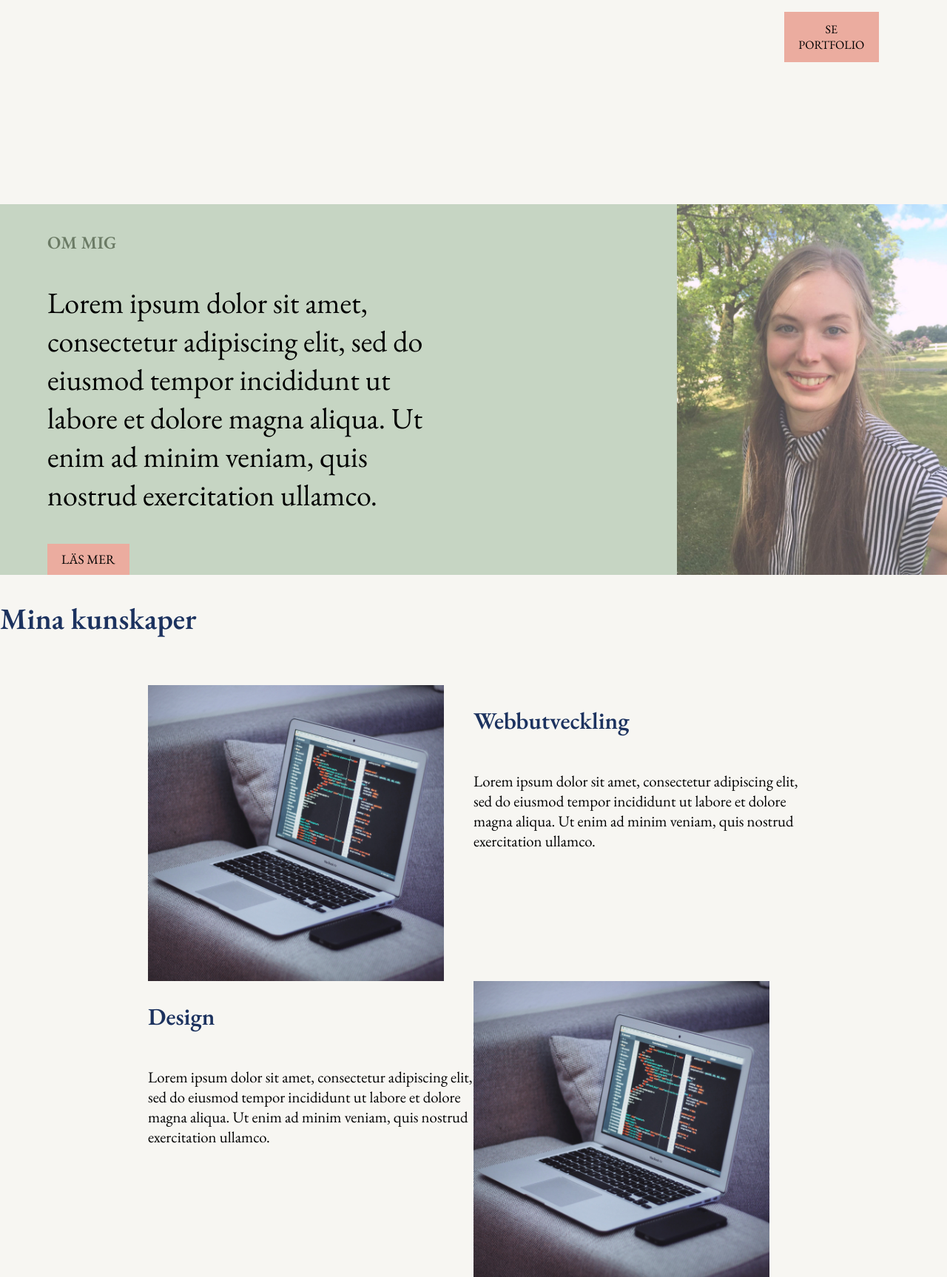
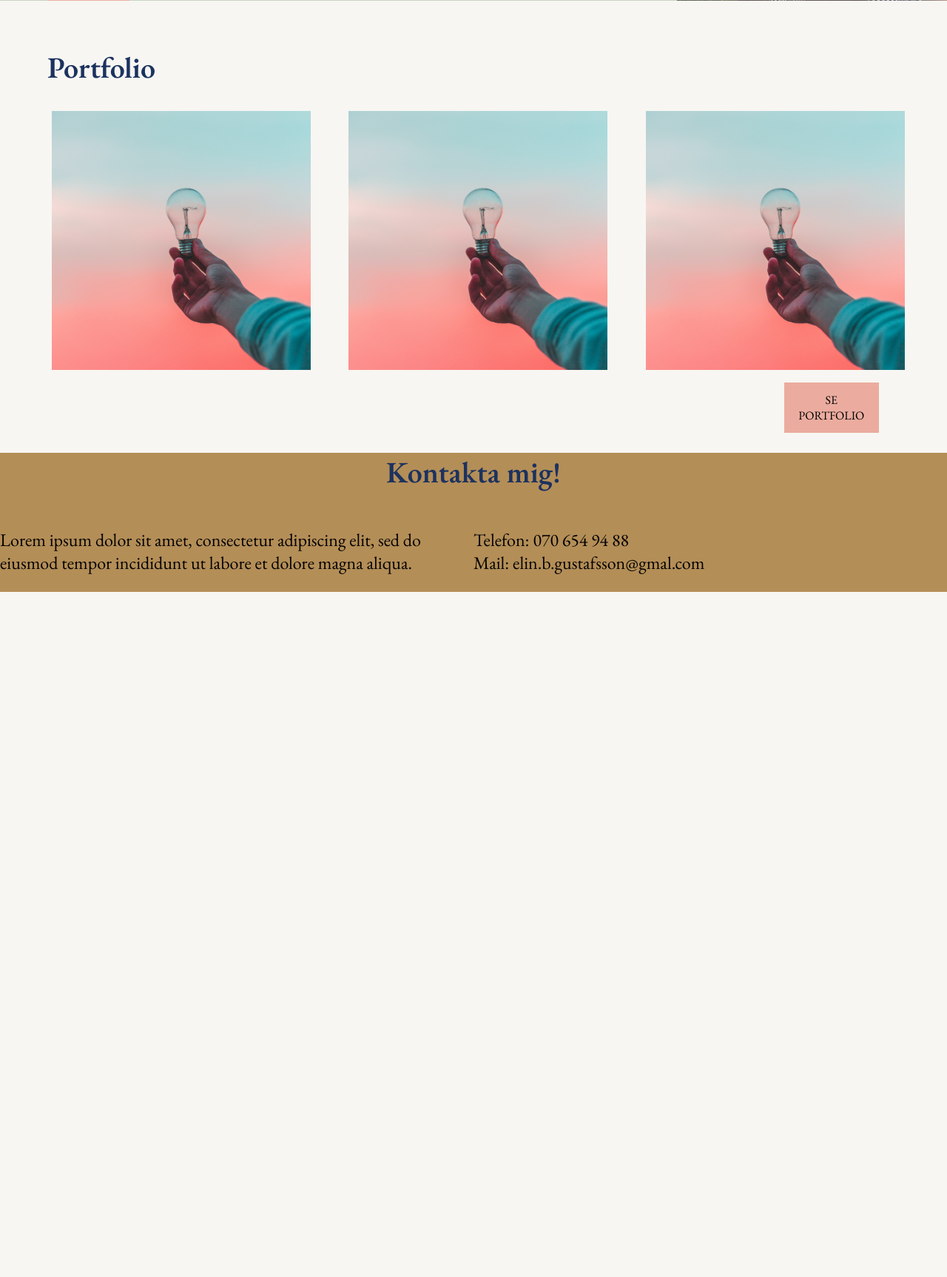
Before and after one commit to ElinGus/my-portfolio, a WordPress theme: template themes/portfolio_theme/front-page.php in a window 1280 px wide. Shown: the part 1221-2947 px from the top of the page at 74% size. After the commit the page ends 2021 px from the top, so only its background shows below. Run offline with PHP 8.4 and a stand-in for WordPress, Linux system fonts and the light colour scheme; the site name, menu and one post (Sample post) are stand-ins, and other content is empty; some libraries are stand-ins or nearby versions; some web fonts are replaced.

Commit message:
updates om front-page and created footer

```diff
--- a/themes/portfolio_theme/footer.php
+++ b/themes/portfolio_theme/footer.php
@@ -1,7 +1,18 @@
 
     <footer>
+      <h1>Kontakta mig!</h1>
 
-     </footer>
+      <section class="footer-section">
+        <div class="contact_text">
+          <p>Lorem ipsum dolor sit amet, consectetur adipiscing elit, sed do eiusmod tempor
+              incididunt ut labore et dolore magna aliqua.
+          </p>
+        </div>
+        <div class="contact_info">
+          <p>Telefon: 070 654 94 88 <br> Mail: elin.b.gustafsson@gmal.com</p>
+        </div>
+      </section>
+    </footer>
    <?php wp_footer(); ?>
   </body>
 </html>
--- a/themes/portfolio_theme/front-page.php
+++ b/themes/portfolio_theme/front-page.php
@@ -25,23 +25,6 @@ if ( have_posts() ) :
             </div>
          </section>
 
-         <section class="portfolio-section">
-             <h1>Portfolio</h1>
-
-             <div class="work-columns">
-                <div class="work-col-1">
-                    <img src="<?php bloginfo('template_directory'); ?>/images/lightbulb.jpg" alt="work1">
-                </div>
-                <div class="work-col-2">
-                    <img src="<?php bloginfo('template_directory'); ?>/images/opendesktop.jpg" alt="work2">
-                </div>
-                <div class="work-col-3">
-                    <img src="<?php bloginfo('template_directory'); ?>/images/workinprogress.jpg" alt="work3">
-                </div>
-             </div>
-             <div class="portfolio-btn"><button>Se portfolio</button></div>
-         </section>
-
          <section class="about-me">
             <div class="textblock-col">
                 <h1>Om mig</h1>
@@ -57,7 +40,26 @@ if ( have_posts() ) :
             </div>
          </section>
 
-         <section class="my-skills">
+         <section class="portfolio-section">
+             <h1>Portfolio</h1>
+
+             <div class="work-columns">
+                <div class="work-col-1">
+                    <img src="<?php bloginfo('template_directory'); ?>/images/lightbulb.jpg" alt="work1">
+                </div>
+                <div class="work-col-2">
+                    <img src="<?php bloginfo('template_directory'); ?>/images/lightbulb.jpg" alt="work2">
+                </div>
+                <div class="work-col-3">
+                    <img src="<?php bloginfo('template_directory'); ?>/images/lightbulb.jpg" alt="work3">
+                </div>
+             </div>
+             <div class="portfolio-btn"><button>Se portfolio</button></div>
+         </section>
+
+
+
+        <!-- <section class="my-skills">
              <div class="skill-heading"><h1>Mina kunskaper</h1></div>
 
              <div class="skill-row-1">
@@ -83,7 +85,7 @@ if ( have_posts() ) :
                     <img src="<?php bloginfo('template_directory'); ?>/images/desktopinsofa.jpg" alt="">
                  </div>
              </div>
-         </section>
+         </section> -->
 
         <?php
     endwhile;
--- a/themes/portfolio_theme/sass/_footer.scss
+++ b/themes/portfolio_theme/sass/_footer.scss
@@ -0,0 +1,39 @@
+footer {
+    background-color: #b48e57;
+
+    h1 {
+        color: #1c325f;
+        font-family: 'EB Garamond', serif;
+        font-size: 2.5rem;
+        text-align: center;
+    }
+
+    .footer-section {
+        display: flex;
+        justify-content: center;
+
+        .contact_text {
+            display: flex;
+            flex-direction: column;
+            width: 50%;
+
+            p {
+                color: black;
+                font-size: 1.5rem;
+                font-family: 'EB Garamond', serif;
+            }
+        }
+
+        .contact_info {
+            display: flex;
+            flex-direction: column;
+            width: 50%;
+
+            p {
+                color: black;
+                font-size: 1.5rem;
+                font-family: 'EB Garamond', serif;
+            }
+        }
+    }
+}
--- a/themes/portfolio_theme/sass/_frontpage.scss
+++ b/themes/portfolio_theme/sass/_frontpage.scss
@@ -85,10 +87,59 @@ body {
     }
 }
 
+.about-me {
+    background-color: #c6d5c3;
+    width: 100%;
+    display: flex;
+    flex-direction: row;
+
+    .textblock-col {
+        width: 50%;
+        margin-left: 5%;
+
+        h1 {
+            color: #6b7b65;
+            font-family: 'EB Garamond', serif;
+            font-size: 1.5rem;
+            padding-top: 3%;
+            text-transform: uppercase;
+        }
+
+        p {
+            color: black;
+            font-size: 2.5rem;
+            font-family: 'EB Garamond', serif;
+        }
+
+        button {
+            width: 20%;
+            padding: 1.7%;
+            color: black;
+            border: #ebac9f;
+            font-family: 'EB Garamond', serif;
+            font-size: 1.1rem;
+            text-transform: uppercase;
+            background-color: #ebac9f;
+        }
+    }
+
+    .image-col {
+        width: 60%;
+        display: flex;
+        justify-content: flex-end;
+
+        img {
+            width: 55%;
+            //height: 100%;
+            //margin-left: 202px;
+        }
+    }
+}
+
 
 .portfolio-section {
-    margin-bottom: 15%;
-    margin-top: 25%;
+    //margin-bottom: 15%;
+    //margin-top: 25%;
 
     h1 {
         color: #1c325f;
--- a/themes/portfolio_theme/style.css
+++ b/themes/portfolio_theme/style.css
@@ -34,6 +34,40 @@ Version: 1.0
     }
 }
 */
+/* line 1, ../../../../XAMPP/xamppfiles/htdocs/portfolio/wp-content/themes/portfolio_theme/sass/_footer.scss */
+footer {
+  background-color: #b48e57; }
+  /* line 4, ../../../../XAMPP/xamppfiles/htdocs/portfolio/wp-content/themes/portfolio_theme/sass/_footer.scss */
+  footer h1 {
+    color: #1c325f;
+    font-family: 'EB Garamond', serif;
+    font-size: 2.5rem;
+    text-align: center; }
+  /* line 11, ../../../../XAMPP/xamppfiles/htdocs/portfolio/wp-content/themes/portfolio_theme/sass/_footer.scss */
+  footer .footer-section {
+    display: flex;
+    justify-content: center; }
+    /* line 15, ../../../../XAMPP/xamppfiles/htdocs/portfolio/wp-content/themes/portfolio_theme/sass/_footer.scss */
+    footer .footer-section .contact_text {
+      display: flex;
+      flex-direction: column;
+      width: 50%; }
+      /* line 20, ../../../../XAMPP/xamppfiles/htdocs/portfolio/wp-content/themes/portfolio_theme/sass/_footer.scss */
+      footer .footer-section .contact_text p {
+        color: black;
+        font-size: 1.5rem;
+        font-family: 'EB Garamond', serif; }
+    /* line 27, ../../../../XAMPP/xamppfiles/htdocs/portfolio/wp-content/themes/portfolio_theme/sass/_footer.scss */
+    footer .footer-section .contact_info {
+      display: flex;
+      flex-direction: column;
+      width: 50%; }
+      /* line 32, ../../../../XAMPP/xamppfiles/htdocs/portfolio/wp-content/themes/portfolio_theme/sass/_footer.scss */
+      footer .footer-section .contact_info p {
+        color: black;
+        font-size: 1.5rem;
+        font-family: 'EB Garamond', serif; }
+
 /* line 1, ../../../../XAMPP/xamppfiles/htdocs/portfolio/wp-content/themes/portfolio_theme/sass/_frontpage.scss */
 body {
   margin: 0;
@@ -42,11 +76,12 @@ body {
 /* line 8, ../../../../XAMPP/xamppfiles/htdocs/portfolio/wp-content/themes/portfolio_theme/sass/_frontpage.scss */
 .home-section .home-block {
   display: flex;
-  flex-direction: row; }
-  /* line 12, ../../../../XAMPP/xamppfiles/htdocs/portfolio/wp-content/themes/portfolio_theme/sass/_frontpage.scss */
+  flex-direction: row;
+  margin-bottom: 20%; }
+  /* line 14, ../../../../XAMPP/xamppfiles/htdocs/portfolio/wp-content/themes/portfolio_theme/sass/_frontpage.scss */
   .home-section .home-block .col-1 {
     width: 50%; }
-    /* line 15, ../../../../XAMPP/xamppfiles/htdocs/portfolio/wp-content/themes/portfolio_theme/sass/_frontpage.scss */
+    /* line 17, ../../../../XAMPP/xamppfiles/htdocs/portfolio/wp-content/themes/portfolio_theme/sass/_frontpage.scss */
     .home-section .home-block .col-1 .logo {
       font-family: 'EB Garamond', serif;
       font-size: 1.5rem;
@@ -55,104 +90,143 @@ body {
       margin-left: 3%;
       color: #3a353f;
       z-index: 2; }
-    /* line 25, ../../../../XAMPP/xamppfiles/htdocs/portfolio/wp-content/themes/portfolio_theme/sass/_frontpage.scss */
+    /* line 27, ../../../../XAMPP/xamppfiles/htdocs/portfolio/wp-content/themes/portfolio_theme/sass/_frontpage.scss */
     .home-section .home-block .col-1 .top-image {
       width: 30%;
       position: absolute;
       z-index: 2;
       margin-top: 10%;
       margin-left: 10%; }
-    /* line 33, ../../../../XAMPP/xamppfiles/htdocs/portfolio/wp-content/themes/portfolio_theme/sass/_frontpage.scss */
+    /* line 35, ../../../../XAMPP/xamppfiles/htdocs/portfolio/wp-content/themes/portfolio_theme/sass/_frontpage.scss */
     .home-section .home-block .col-1 .buttom-image {
       width: 35%;
       position: absolute;
       z-index: 1; }
-  /* line 40, ../../../../XAMPP/xamppfiles/htdocs/portfolio/wp-content/themes/portfolio_theme/sass/_frontpage.scss */
+  /* line 42, ../../../../XAMPP/xamppfiles/htdocs/portfolio/wp-content/themes/portfolio_theme/sass/_frontpage.scss */
   .home-section .home-block .col-2 {
     width: 50%; }
-    /* line 44, ../../../../XAMPP/xamppfiles/htdocs/portfolio/wp-content/themes/portfolio_theme/sass/_frontpage.scss */
+    /* line 46, ../../../../XAMPP/xamppfiles/htdocs/portfolio/wp-content/themes/portfolio_theme/sass/_frontpage.scss */
     .home-section .home-block .col-2 nav .menu {
       display: flex;
       flex-direction: row;
       justify-content: flex-end;
       list-style-type: none;
       margin: 5%; }
-      /* line 51, ../../../../XAMPP/xamppfiles/htdocs/portfolio/wp-content/themes/portfolio_theme/sass/_frontpage.scss */
+      /* line 53, ../../../../XAMPP/xamppfiles/htdocs/portfolio/wp-content/themes/portfolio_theme/sass/_frontpage.scss */
       .home-section .home-block .col-2 nav .menu a {
         color: #1c325f;
         text-decoration: none;
         margin: 10px;
         font-family: 'EB Garamond', serif;
         font-size: 1.2rem; }
-        /* line 58, ../../../../XAMPP/xamppfiles/htdocs/portfolio/wp-content/themes/portfolio_theme/sass/_frontpage.scss */
+        /* line 60, ../../../../XAMPP/xamppfiles/htdocs/portfolio/wp-content/themes/portfolio_theme/sass/_frontpage.scss */
         .home-section .home-block .col-2 nav .menu a:hover {
           border-bottom: 2px solid #1c325f; }
-        /* line 61, ../../../../XAMPP/xamppfiles/htdocs/portfolio/wp-content/themes/portfolio_theme/sass/_frontpage.scss */
+        /* line 63, ../../../../XAMPP/xamppfiles/htdocs/portfolio/wp-content/themes/portfolio_theme/sass/_frontpage.scss */
         .home-section .home-block .col-2 nav .menu a:active {
           border-bottom: 2px solid #1c325f; }
-    /* line 70, ../../../../XAMPP/xamppfiles/htdocs/portfolio/wp-content/themes/portfolio_theme/sass/_frontpage.scss */
+    /* line 72, ../../../../XAMPP/xamppfiles/htdocs/portfolio/wp-content/themes/portfolio_theme/sass/_frontpage.scss */
     .home-section .home-block .col-2 .headline-text h1 {
       color: #1c325f;
       font-family: 'EB Garamond', serif;
       font-size: 7rem;
       margin-top: 200px;
       margin-bottom: 0; }
-    /* line 77, ../../../../XAMPP/xamppfiles/htdocs/portfolio/wp-content/themes/portfolio_theme/sass/_frontpage.scss */
+    /* line 79, ../../../../XAMPP/xamppfiles/htdocs/portfolio/wp-content/themes/portfolio_theme/sass/_frontpage.scss */
     .home-section .home-block .col-2 .headline-text h2 {
       color: #1c325f;
       font-family: 'EB Garamond', serif;
       font-size: 3rem;
       margin: 0; }
 
-/* line 89, ../../../../XAMPP/xamppfiles/htdocs/portfolio/wp-content/themes/portfolio_theme/sass/_frontpage.scss */
-.portfolio-section {
-  margin-bottom: 15%;
-  margin-top: 25%; }
-  /* line 93, ../../../../XAMPP/xamppfiles/htdocs/portfolio/wp-content/themes/portfolio_theme/sass/_frontpage.scss */
+/* line 90, ../../../../XAMPP/xamppfiles/htdocs/portfolio/wp-content/themes/portfolio_theme/sass/_frontpage.scss */
+.about-me {
+  background-color: #c6d5c3;
+  width: 100%;
+  display: flex;
+  flex-direction: row; }
+  /* line 96, ../../../../XAMPP/xamppfiles/htdocs/portfolio/wp-content/themes/portfolio_theme/sass/_frontpage.scss */
+  .about-me .textblock-col {
+    width: 50%;
+    margin-left: 5%; }
+    /* line 100, ../../../../XAMPP/xamppfiles/htdocs/portfolio/wp-content/themes/portfolio_theme/sass/_frontpage.scss */
+    .about-me .textblock-col h1 {
+      color: #6b7b65;
+      font-family: 'EB Garamond', serif;
+      font-size: 1.5rem;
+      padding-top: 3%;
+      text-transform: uppercase; }
+    /* line 108, ../../../../XAMPP/xamppfiles/htdocs/portfolio/wp-content/themes/portfolio_theme/sass/_frontpage.scss */
+    .about-me .textblock-col p {
+      color: black;
+      font-size: 2.5rem;
+      font-family: 'EB Garamond', serif; }
+    /* line 114, ../../../../XAMPP/xamppfiles/htdocs/portfolio/wp-content/themes/portfolio_theme/sass/_frontpage.scss */
+    .about-me .textblock-col button {
+      width: 20%;
+      padding: 1.7%;
+      color: black;
+      border: #ebac9f;
+      font-family: 'EB Garamond', serif;
+      font-size: 1.1rem;
+      text-transform: uppercase;
+      background-color: #ebac9f; }
+  /* line 126, ../../../../XAMPP/xamppfiles/htdocs/portfolio/wp-content/themes/portfolio_theme/sass/_frontpage.scss */
+  .about-me .image-col {
+    width: 60%;
+    display: flex;
+    justify-content: flex-end; }
+    /* line 131, ../../../../XAMPP/xamppfiles/htdocs/portfolio/wp-content/themes/portfolio_theme/sass/_frontpage.scss */
+    .about-me .image-col img {
+      width: 55%; }
+
+/* line 144, ../../../../XAMPP/xamppfiles/htdocs/portfolio/wp-content/themes/portfolio_theme/sass/_frontpage.scss */
 .portfolio-section h1 {
   color: #1c325f;
   font-family: 'EB Garamond', serif;
   font-size: 2.5rem;
   margin-left: 5%;
   margin-top: 5%; }
-  /* line 101, ../../../../XAMPP/xamppfiles/htdocs/portfolio/wp-content/themes/portfolio_theme/sass/_frontpage.scss */
+
+/* line 152, ../../../../XAMPP/xamppfiles/htdocs/portfolio/wp-content/themes/portfolio_theme/sass/_frontpage.scss */
 .portfolio-section .work-columns {
   display: flex;
   flex-direction: row;
   justify-content: center;
   align-items: center;
   margin-left: 5%; }
-    /* line 108, ../../../../XAMPP/xamppfiles/htdocs/portfolio/wp-content/themes/portfolio_theme/sass/_frontpage.scss */
+  /* line 159, ../../../../XAMPP/xamppfiles/htdocs/portfolio/wp-content/themes/portfolio_theme/sass/_frontpage.scss */
   .portfolio-section .work-columns .work-col-1 {
     width: 33%; }
-      /* line 110, ../../../../XAMPP/xamppfiles/htdocs/portfolio/wp-content/themes/portfolio_theme/sass/_frontpage.scss */
+    /* line 161, ../../../../XAMPP/xamppfiles/htdocs/portfolio/wp-content/themes/portfolio_theme/sass/_frontpage.scss */
     .portfolio-section .work-columns .work-col-1 img {
       width: 350px;
       height: 350px;
       object-fit: cover; }
-    /* line 117, ../../../../XAMPP/xamppfiles/htdocs/portfolio/wp-content/themes/portfolio_theme/sass/_frontpage.scss */
+  /* line 168, ../../../../XAMPP/xamppfiles/htdocs/portfolio/wp-content/themes/portfolio_theme/sass/_frontpage.scss */
   .portfolio-section .work-columns .work-col-2 {
     width: 33%; }
-      /* line 119, ../../../../XAMPP/xamppfiles/htdocs/portfolio/wp-content/themes/portfolio_theme/sass/_frontpage.scss */
+    /* line 170, ../../../../XAMPP/xamppfiles/htdocs/portfolio/wp-content/themes/portfolio_theme/sass/_frontpage.scss */
     .portfolio-section .work-columns .work-col-2 img {
       width: 350px;
       height: 350px;
       object-fit: cover; }
-    /* line 126, ../../../../XAMPP/xamppfiles/htdocs/portfolio/wp-content/themes/portfolio_theme/sass/_frontpage.scss */
+  /* line 177, ../../../../XAMPP/xamppfiles/htdocs/portfolio/wp-content/themes/portfolio_theme/sass/_frontpage.scss */
   .portfolio-section .work-columns .work-col-3 {
     width: 33%; }
-      /* line 128, ../../../../XAMPP/xamppfiles/htdocs/portfolio/wp-content/themes/portfolio_theme/sass/_frontpage.scss */
+    /* line 179, ../../../../XAMPP/xamppfiles/htdocs/portfolio/wp-content/themes/portfolio_theme/sass/_frontpage.scss */
     .portfolio-section .work-columns .work-col-3 img {
       width: 350px;
       height: 350px;
       object-fit: cover; }
-  /* line 136, ../../../../XAMPP/xamppfiles/htdocs/portfolio/wp-content/themes/portfolio_theme/sass/_frontpage.scss */
+
+/* line 187, ../../../../XAMPP/xamppfiles/htdocs/portfolio/wp-content/themes/portfolio_theme/sass/_frontpage.scss */
 .portfolio-section .portfolio-btn {
   display: flex;
   flex-direction: row;
   width: 100%;
   justify-content: flex-end; }
-    /* line 142, ../../../../XAMPP/xamppfiles/htdocs/portfolio/wp-content/themes/portfolio_theme/sass/_frontpage.scss */
+  /* line 193, ../../../../XAMPP/xamppfiles/htdocs/portfolio/wp-content/themes/portfolio_theme/sass/_frontpage.scss */
   .portfolio-section .portfolio-btn button {
     width: 10%;
     margin-top: 1%;
@@ -165,118 +239,115 @@ body {
     text-transform: uppercase;
     background-color: #ebac9f; }
 
-/* line 159, ../../../../XAMPP/xamppfiles/htdocs/portfolio/wp-content/themes/portfolio_theme/sass/_frontpage.scss */
-.about-me {
-  background-color: #c6d5c3;
-  width: 100%;
-  display: flex;
-  flex-direction: row; }
-  /* line 165, ../../../../XAMPP/xamppfiles/htdocs/portfolio/wp-content/themes/portfolio_theme/sass/_frontpage.scss */
-  .about-me .textblock-col {
-    width: 50%;
-    margin-left: 5%; }
-    /* line 169, ../../../../XAMPP/xamppfiles/htdocs/portfolio/wp-content/themes/portfolio_theme/sass/_frontpage.scss */
-    .about-me .textblock-col h1 {
-      color: #6b7b65;
-      font-family: 'EB Garamond', serif;
-      font-size: 1.5rem;
-      padding-top: 3%;
-      text-transform: uppercase; }
-    /* line 177, ../../../../XAMPP/xamppfiles/htdocs/portfolio/wp-content/themes/portfolio_theme/sass/_frontpage.scss */
-    .about-me .textblock-col p {
-      color: black;
-      font-size: 2.5rem;
-      font-family: 'EB Garamond', serif; }
-    /* line 183, ../../../../XAMPP/xamppfiles/htdocs/portfolio/wp-content/themes/portfolio_theme/sass/_frontpage.scss */
-    .about-me .textblock-col button {
-      width: 20%;
-      padding: 1.7%;
-      color: black;
-      border: #ebac9f;
-      font-family: 'EB Garamond', serif;
-      font-size: 1.1rem;
-      text-transform: uppercase;
-      background-color: #ebac9f; }
-  /* line 195, ../../../../XAMPP/xamppfiles/htdocs/portfolio/wp-content/themes/portfolio_theme/sass/_frontpage.scss */
-  .about-me .image-col {
-    width: 60%;
-    display: flex;
-    justify-content: flex-end; }
-    /* line 200, ../../../../XAMPP/xamppfiles/htdocs/portfolio/wp-content/themes/portfolio_theme/sass/_frontpage.scss */
-    .about-me .image-col img {
-      width: 55%; }
-
-/* line 210, ../../../../XAMPP/xamppfiles/htdocs/portfolio/wp-content/themes/portfolio_theme/sass/_frontpage.scss */
+/*
 .my-skills {
     display: flex;
-  flex-direction: column; }
-  /* line 215, ../../../../XAMPP/xamppfiles/htdocs/portfolio/wp-content/themes/portfolio_theme/sass/_frontpage.scss */
-  .my-skills .skill-heading h1 {
+    flex-direction: column;
+
+
+    .skill-heading h1 {
         color: #1c325f;
         font-family: 'EB Garamond', serif;
         font-size: 2.5rem;
-    margin-bottom: 5%; }
-  /* line 223, ../../../../XAMPP/xamppfiles/htdocs/portfolio/wp-content/themes/portfolio_theme/sass/_frontpage.scss */
-  .my-skills .skill-row-1 {
+        //margin-left: 5%;
+        margin-bottom: 5%;
+    }
+
+    .skill-row-1 {
+        //width: 100%;
+        display: flex;
+        flex-direction: row;
+        justify-content: center;
+        //background-color: #ebac9f;
+        margin-left: 200px;
+        margin-right: 200px;
+
+        .skill-web-col-1 {
+            width: 50%;
+            display: flex;
+            flex-direction: column;
+            //margin-top: 3%;
+            //margin-left: 10%;
+
+            img {
+                width: 400px;
+                height: 400px;
+            }
+        }
+
+        .skill-web-col-2 {
+            width: 50%;
+            display: flex;
+            flex-direction: column;
+
+
+            h1 {
+                color: #1c325f;
+                font-family: 'EB Garamond', serif;
+                font-size: 2rem;
+                //padding-top: 5%;
+                //padding-right: 10%;
+                //padding-left: 5%;
+            }
+
+            p {
+                color: black;
+                font-family: 'EB Garamond', serif;
+                font-size: 1.3rem;
+                //padding-right: 10%;
+                //padding-left: 5%;
+                //margin-right: 10%;
+            }
+        }
+    }
+
+    .skill-row-2 {
+        //width: 100%;
         display: flex;
         flex-direction: row;
         justify-content: center;
         margin-left: 200px;
-    margin-right: 200px; }
-    /* line 232, ../../../../XAMPP/xamppfiles/htdocs/portfolio/wp-content/themes/portfolio_theme/sass/_frontpage.scss */
-    .my-skills .skill-row-1 .skill-web-col-1 {
+        margin-right: 200px;
+        //background-color: #c6d5c3;
+
+        .skill-design-col-1 {
             width: 50%;
             display: flex;
-      flex-direction: column; }
-      /* line 239, ../../../../XAMPP/xamppfiles/htdocs/portfolio/wp-content/themes/portfolio_theme/sass/_frontpage.scss */
-      .my-skills .skill-row-1 .skill-web-col-1 img {
-        width: 400px;
-        height: 400px; }
-    /* line 245, ../../../../XAMPP/xamppfiles/htdocs/portfolio/wp-content/themes/portfolio_theme/sass/_frontpage.scss */
-    .my-skills .skill-row-1 .skill-web-col-2 {
+            flex-direction: column;
+
+
+            h1 {
+                color: #1c325f;
+                font-family: 'EB Garamond', serif;
+                font-size: 2rem;
+                //padding-top: 5%;
+                //padding-right: 5%;
+                //padding-left: 10%;
+            }
+
+            p {
+                color: black;
+                font-family: 'EB Garamond', serif;
+                font-size: 1.3rem;
+                //padding-right: 5%;
+                //padding-left: 10%;
+                //margin-right: 10%;
+            }
+        }
+
+        .skill-design-col-2 {
             width: 50%;
             display: flex;
-      flex-direction: column; }
-      /* line 251, ../../../../XAMPP/xamppfiles/htdocs/portfolio/wp-content/themes/portfolio_theme/sass/_frontpage.scss */
-      .my-skills .skill-row-1 .skill-web-col-2 h1 {
-        color: #1c325f;
-        font-family: 'EB Garamond', serif;
-        font-size: 2rem; }
-      /* line 260, ../../../../XAMPP/xamppfiles/htdocs/portfolio/wp-content/themes/portfolio_theme/sass/_frontpage.scss */
-      .my-skills .skill-row-1 .skill-web-col-2 p {
-        color: black;
-        font-family: 'EB Garamond', serif;
-        font-size: 1.3rem; }
-  /* line 271, ../../../../XAMPP/xamppfiles/htdocs/portfolio/wp-content/themes/portfolio_theme/sass/_frontpage.scss */
-  .my-skills .skill-row-2 {
-    display: flex;
-    flex-direction: row;
-    justify-content: center;
-    margin-left: 200px;
-    margin-right: 200px; }
-    /* line 280, ../../../../XAMPP/xamppfiles/htdocs/portfolio/wp-content/themes/portfolio_theme/sass/_frontpage.scss */
-    .my-skills .skill-row-2 .skill-design-col-1 {
-      width: 50%;
-      display: flex;
-      flex-direction: column; }
-      /* line 286, ../../../../XAMPP/xamppfiles/htdocs/portfolio/wp-content/themes/portfolio_theme/sass/_frontpage.scss */
-      .my-skills .skill-row-2 .skill-design-col-1 h1 {
-        color: #1c325f;
-        font-family: 'EB Garamond', serif;
-        font-size: 2rem; }
-      /* line 295, ../../../../XAMPP/xamppfiles/htdocs/portfolio/wp-content/themes/portfolio_theme/sass/_frontpage.scss */
-      .my-skills .skill-row-2 .skill-design-col-1 p {
-        color: black;
-        font-family: 'EB Garamond', serif;
-        font-size: 1.3rem; }
-    /* line 305, ../../../../XAMPP/xamppfiles/htdocs/portfolio/wp-content/themes/portfolio_theme/sass/_frontpage.scss */
-    .my-skills .skill-row-2 .skill-design-col-2 {
-      width: 50%;
-      display: flex;
-      flex-direction: column; }
-      /* line 311, ../../../../XAMPP/xamppfiles/htdocs/portfolio/wp-content/themes/portfolio_theme/sass/_frontpage.scss */
-      .my-skills .skill-row-2 .skill-design-col-2 img {
+            flex-direction: column;
+            //margin-right: 10%;
+
+            img {
                 width: 400px;
-        height: 400px; }
+                height: 400px;
+            }
+        }
+    }
+}
+*/
 
 /*# sourceMappingURL=style.css.map */
```
Also changed, not shown: other parts of themes/portfolio_theme/sass/_frontpage.scss (+4 -52 lines), 1 other file. Lines whose indentation alone changed are shown as unchanged.
